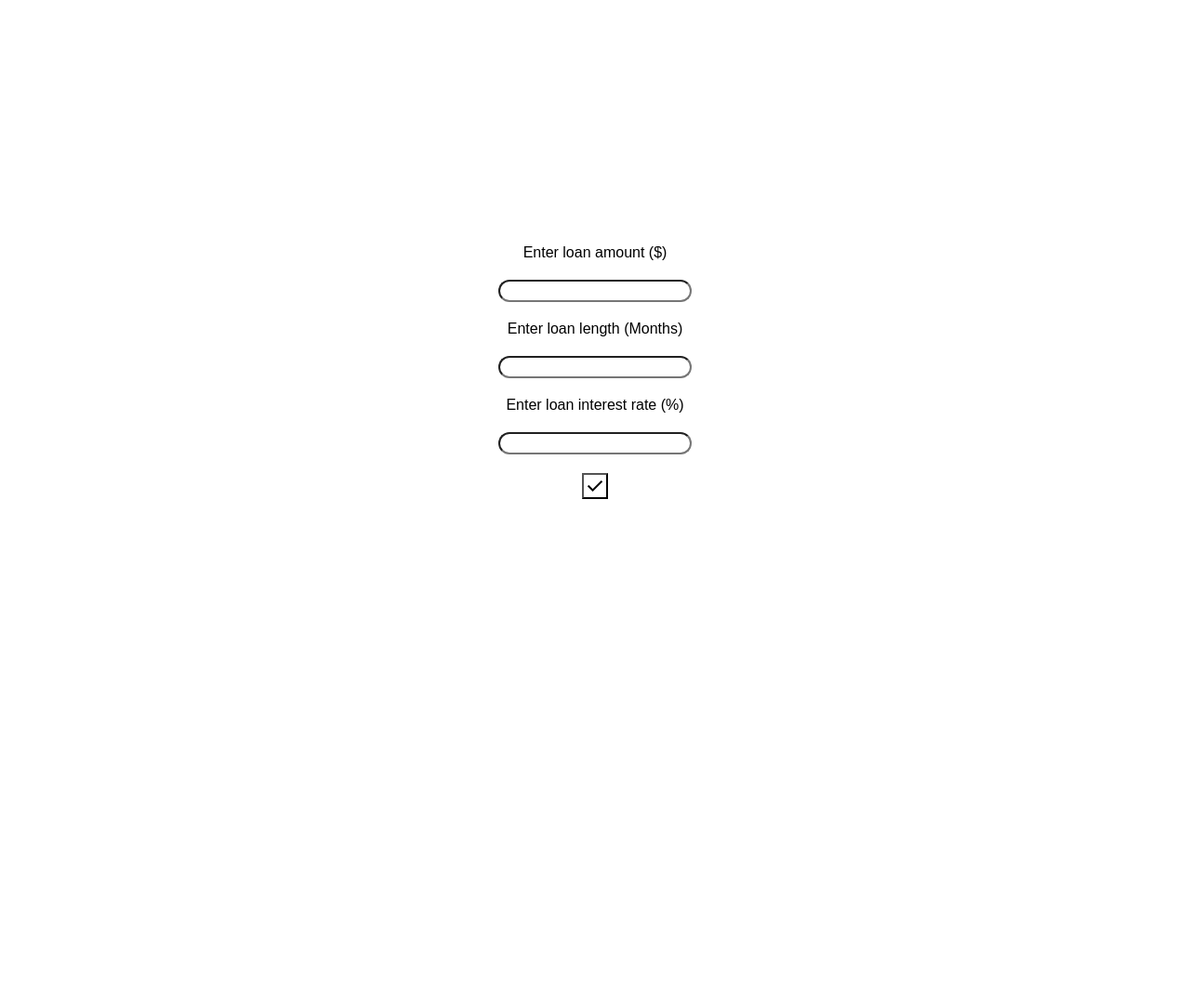
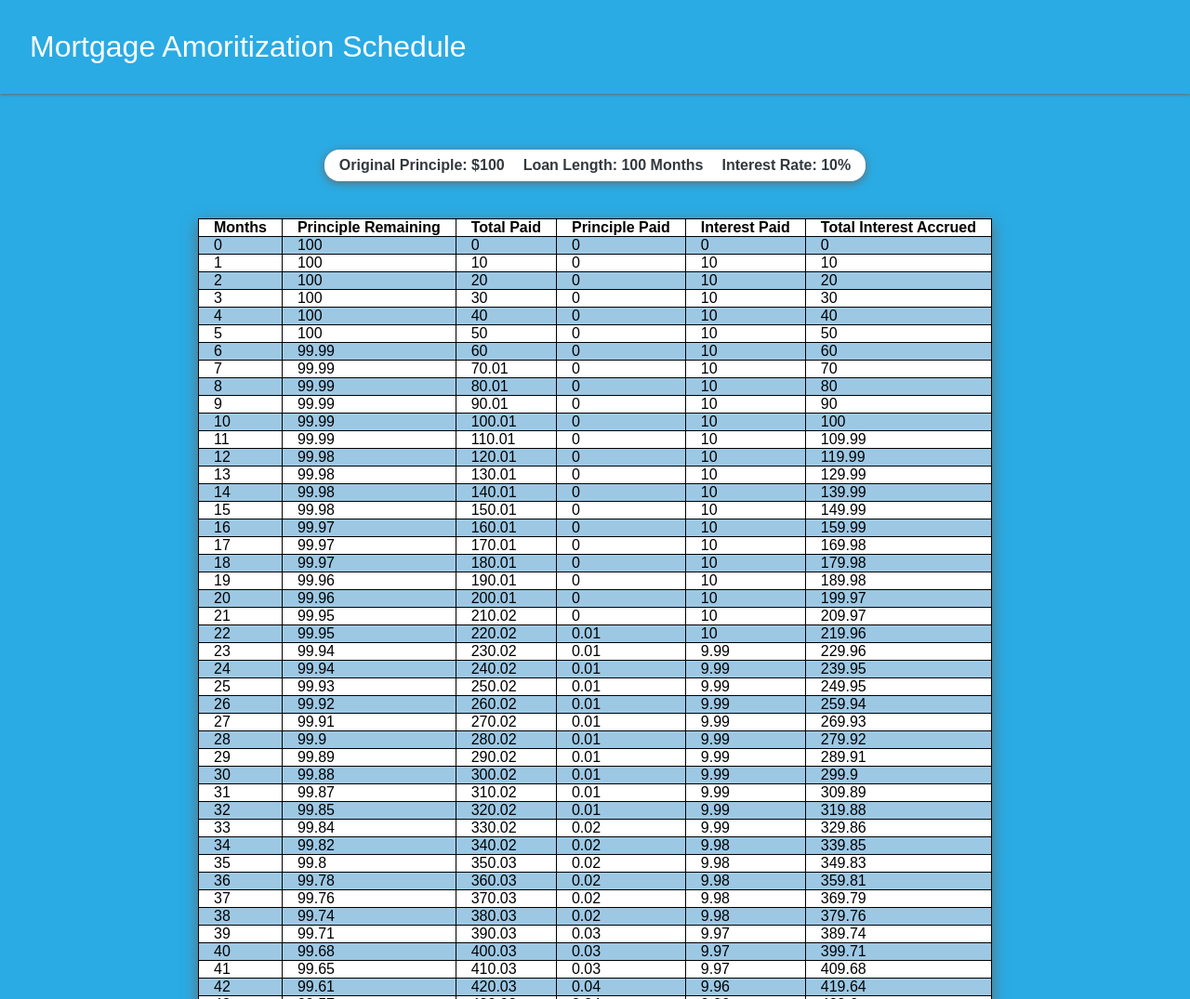
Before and after one commit to JoeyWeixel/neudesic-exercise, a website built with webpack: page dist/index.html in a window 1280 px wide. Shown: the top 1075 px of the page at 93% size. Before the commit the page ends 800 px from the top, so only its background shows below. Built offline with nearby package versions, Linux system fonts and the light colour scheme.

Commit message:
Finish some basic css styling for table view

```diff
--- a/src/index.js
+++ b/src/index.js
@@ -5,4 +5,4 @@ import page from "./page";
 const webpage = new page.Page();
 
 //go straight to table
-//webpage.screen = new page.TableScreen(new Mortgage(100, 10, .1));
+webpage.screen = new page.TableScreen(webpage, new Mortgage(100, 100, .1));
--- a/src/page.js
+++ b/src/page.js
@@ -4,6 +4,9 @@ class Page{
   constructor(){
     this.$screen = new InputScreen(this);
     this.$pageNode = document.body;
+
+    const header = generateHTMLElement('div', ['header'], 'Mortgage Amoritization Schedule');
+    this.pageNode.appendChild(header);
     this.pageNode.appendChild(this.screen.element);
   }
 
@@ -15,19 +18,18 @@ class Page{
   }
 
   set screen(screen){
+    const oldScreen = this.screen;
     this.$screen = screen;
-    this.updatePage();
+    this.updatePage(oldScreen);
   }
   set pageNode(pageNode){
     this.$pageNode = pageNode;
   }
 
-  updatePage(){
-    this.pageNode.innerHTML = '';
+  updatePage(oldScreen){
+    this.pageNode.removeChild(oldScreen.element);
     this.pageNode.appendChild(this.screen.element);
   }
-
-
 }
 
 class InputScreen{
@@ -49,7 +51,7 @@ class InputScreen{
       const months = document.getElementById('loanLength').value;
       const rate = document.getElementById('interestRate').value;
       const newMortgage = new Mortgage(principle, months, rate/100);
-      const table = new TableScreen(newMortgage);
+      const table = new TableScreen(this.page, newMortgage);
       this.page.screen = table;
 
     });
@@ -73,9 +75,17 @@ class InputScreen{
 }
 
 class TableScreen{
-  constructor(thisMortgage){
+  constructor(page, thisMortgage){
     this.mortgage = thisMortgage;
+    this.$page = page;
     this.$element = generateHTMLElement('div', ['screen', 'table']);
+
+    const mortgageInfoBar = generateHTMLElement('div', ['mortgage-info', 'bar']);
+    mortgageInfoBar.appendChild(generateHTMLElement('div', ['info'], 'Original Principle: $' + this.mortgage.principle));
+    mortgageInfoBar.appendChild(generateHTMLElement('div', ['info'], 'Loan Length: ' + this.mortgage.numPayments + ' Months'));
+    mortgageInfoBar.appendChild(generateHTMLElement('div', ['info'], 'Interest Rate: ' + this.mortgage.interestRate * 100 + '%'));
+
+    this.element.appendChild(mortgageInfoBar);
 
     const headers = ['Months', 'Principle Remaining', 'Total Paid', 'Principle Paid',
      'Interest Paid', 'Total Interest Accrued'];
@@ -88,18 +98,34 @@ class TableScreen{
     const columnData = [monthsArray, this.mortgage.principleValuesList, this.mortgage.totalPaidList,
       this.mortgage.principlePaymentsList, this.mortgage.interestPaymentsList,
       this.mortgage.totalInterestList];
-    console.log(columnData);
 
     const table = tableMaker(headers, columnData);
-    this.element.appendChild(table);
+    const tableWrapper = generateHTMLElement('div', ['table-wrapper']);
+    tableWrapper.appendChild(table);
+    this.element.appendChild(tableWrapper);
+
+    const resetButton = document.createElement('button');
+    resetButton.classList.add('button', 'reset');
+    resetButton.innerText = 'New Mortgage';
+    resetButton.appendChild(generateHTMLElement('div', ['material-symbols-outlined'], 'replay'));
+    resetButton.addEventListener('click', e => {
+      this.page.screen = new InputScreen(this.page);
+    });
+    this.element.appendChild(resetButton);
   }
 
   get element(){
     return this.$element;
   }
+  get page(){
+    return this.$page;
+  }
 
   set element(element){
     this.$element = element;
+  }
+  set page(page){
+    this.$page = page;
   }
 }
 
@@ -123,20 +149,6 @@ function appendFormInputAndLabel(type, id, label, parent){
 
   parent.appendChild(generateFormLabel(label, id));
   parent.appendChild(text);
-}
-
-function appendFormSelectField(id, label, selectionList, parent){
-  const select = document.createElement('select');
-  select.id = id;
-  for(let i=0; i<selectionList.length; i++){
-    const option = document.createElement("option");
-    option.value = selectionList[i];
-    option.text = selectionList[i];
-    select.appendChild(option);
-  }
-
-  parent.appendChild(generateFormLabel(label, id));
-  parent.appendChild(select);
 }
 
 function generateFormLabel(label, forInput){
--- a/src/style.css
+++ b/src/style.css
@@ -3,19 +3,34 @@
   padding: 0px;
   background-color: var(--background-color);
   font-family: Arial, Helvetica, sans-serif;
+
 }
 
-#webpage-root{
-  display: grid;
-  height: 100vh;
-  width: 100vw;
-  grid-template-columns: 30% 70%;
-  grid-auto-flow: column;
+:root{
+  --dark-gray: #33393D;
+  --yellow: #FFCD24;
+  --solid-blue: #2AABE4;
+  --light-blue: #9DC8E4;
+  --light-gray: #666B6E;
 }
 
+body{
+  display: flex;
+  justify-content: space-between;
+  flex-direction: column;
+  gap: 60px;
+  background-color: var(--solid-blue);
+  color: white;
+}
+
+.header{
+  font-size: 2rem;
+  padding: 1em;
+  color: white;
+  box-shadow: 0px 1px 3px var(--light-gray);
+}
 
 .screen{
-  height: 100vh;
   display: grid;
   justify-items: center;
   align-items: center;
@@ -35,18 +50,66 @@
   padding-right: 1em;
 }
 
-table{
-  height: 400px;
+/* Post submission table screen styling */
+
+.screen.table{
+  display: flex;
+  flex-direction: column;
+  gap: 40px;
+  padding-bottom: min(10%, 100px);
+}
+
+.table .mortgage-info{
+  display: flex;
+  align-items: center;
+  gap: 20px;
+  background-color: white;
+  color: var(--dark-gray);
+  padding: .5em 1em;
+  box-shadow: 0px 2px 10px var(--light-gray);
+  border-radius: 1em;
+}
+
+.table .mortgage-info div{
+  font-weight: bold;
+}
+
+.table-wrapper{
+  overflow-y: scroll;
+  height: min(350px, 30%);
+  background-color: white;
+  color: black;
+  box-shadow: 0px 5px 15px var(--light-gray);
+}
+
+table, th, td{
+  border: 1px solid black;
+  border-collapse: collapse;
 }
 
 tr:nth-child(even){
-  background-color: #D6EEEE;
+  background-color: var(--light-blue);
 }
 
 tr:hover{
-  background-color: #A6EEEE;
+  background-color: var(--yellow);
 }
 
 th, td{
   padding: 0px 1em 0px 1em;
 }
+
+.screen.table button{
+  background-color: var(--yellow);
+  color: black;
+  border: none;
+  box-shadow: 0px 2px 10px var(--light-gray);
+  height: 2em;
+  border-radius: 2em;
+  padding: 5px .5em 5px .5em;
+  font-size: 1.2rem;
+  display: flex;
+  gap: 20px;
+  justify-items: center;
+  align-items: center;
+}
```
Also changed, not shown: dist/bundle.js.
